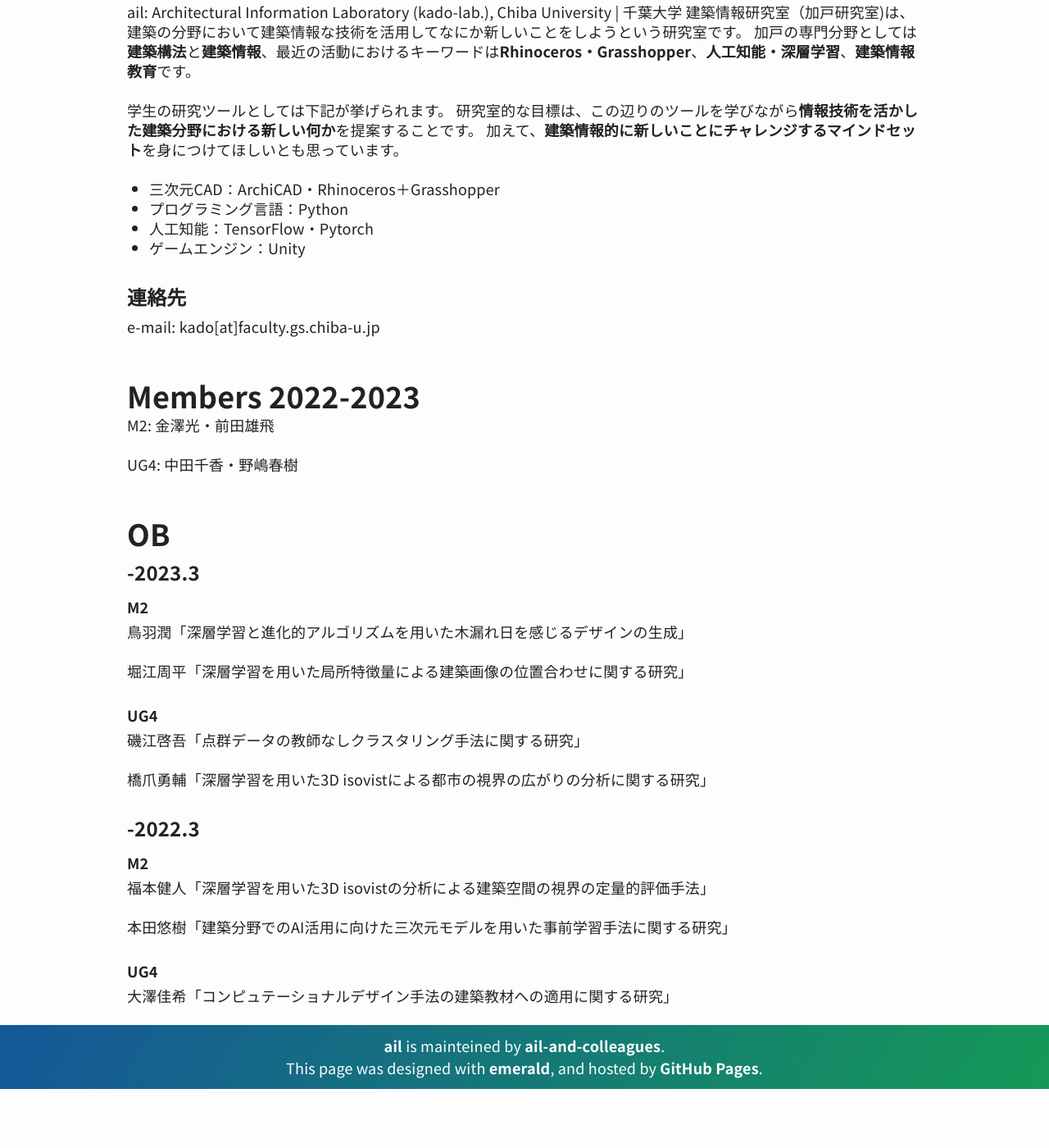
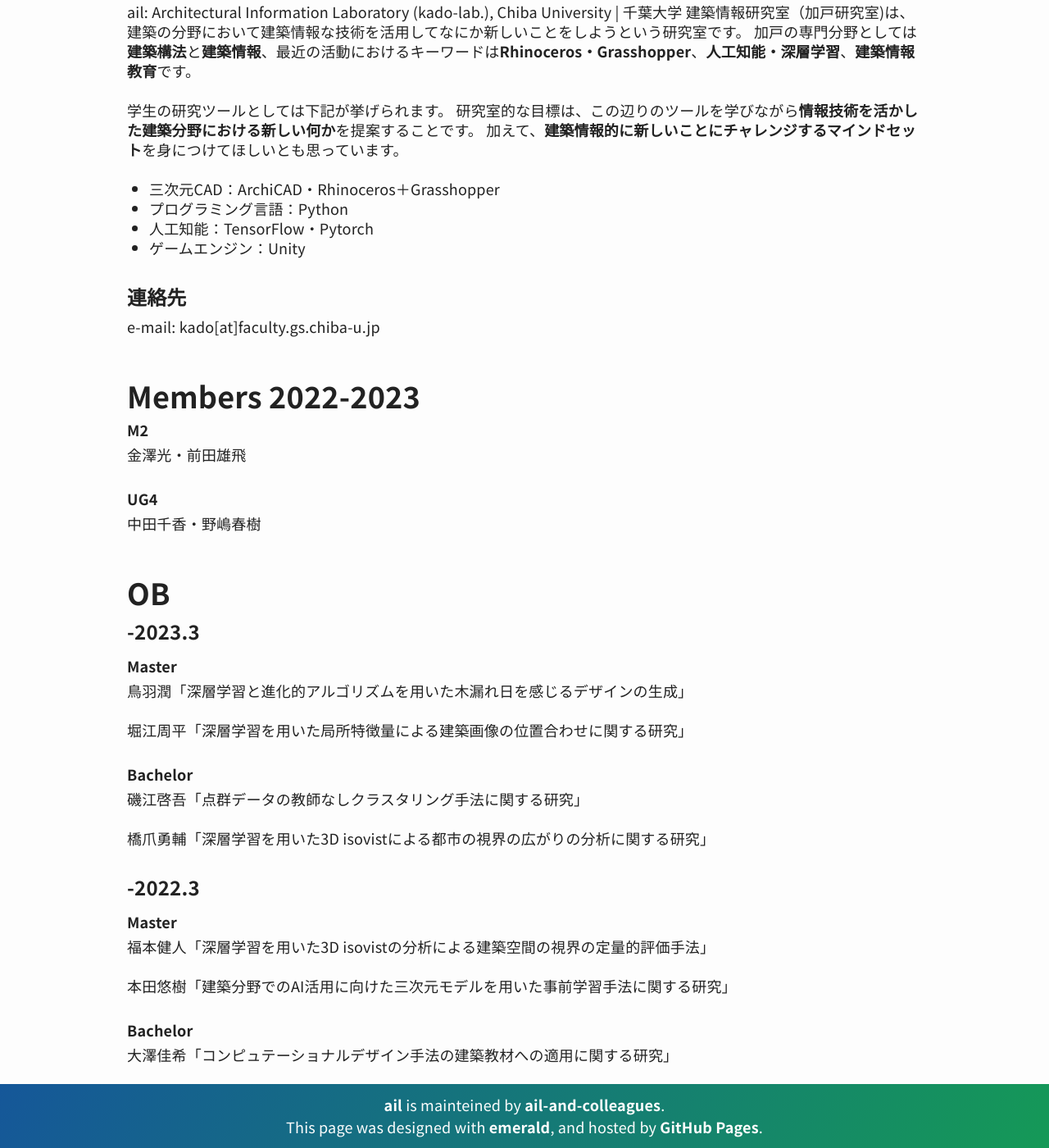
Before and after one commit to ail-and-colleagues/ail-and-colleagues.github.io, a Jekyll site: the page built from staticpages/about.html.md, in a window 1280 px wide and 1400 px high, scrolled down 280 px. Shown: the whole window at 82% size. Built offline with Jekyll 4.4.1, drawn with Linux system fonts in a browser that asks for light colours; before the commit the page ends 1608 px from its top, so only the background shows below that.

Commit message:
update about

```diff
--- a/staticpages/about.html.md
+++ b/staticpages/about.html.md
@@ -20,26 +20,27 @@ e-mail: kado[at]faculty.gs.chiba-u.jp
 
 ## Members 2022-2023
 
-M2: 金澤光・前田雄飛
-
-UG4: 中田千香・野嶋春樹
+#### M2
+金澤光・前田雄飛
+#### UG4
+中田千香・野嶋春樹
 
 ## OB
 ### -2023.3
-#### M2
+#### Master
 鳥羽潤「深層学習と進化的アルゴリズムを用いた木漏れ日を感じるデザインの生成」
 
 堀江周平「深層学習を用いた局所特徴量による建築画像の位置合わせに関する研究」
 
-#### UG4
+#### Bachelor
 磯江啓吾「点群データの教師なしクラスタリング手法に関する研究」
 
 橋爪勇輔「深層学習を用いた3D isovistによる都市の視界の広がりの分析に関する研究」
 
 ### -2022.3
-#### M2
+#### Master
 福本健人「深層学習を用いた3D isovistの分析による建築空間の視界の定量的評価手法」
 
 本田悠樹「建築分野でのAI活用に向けた三次元モデルを用いた事前学習手法に関する研究」
-#### UG4
+#### Bachelor
 大澤佳希「コンピュテーショナルデザイン手法の建築教材への適用に関する研究」
```
